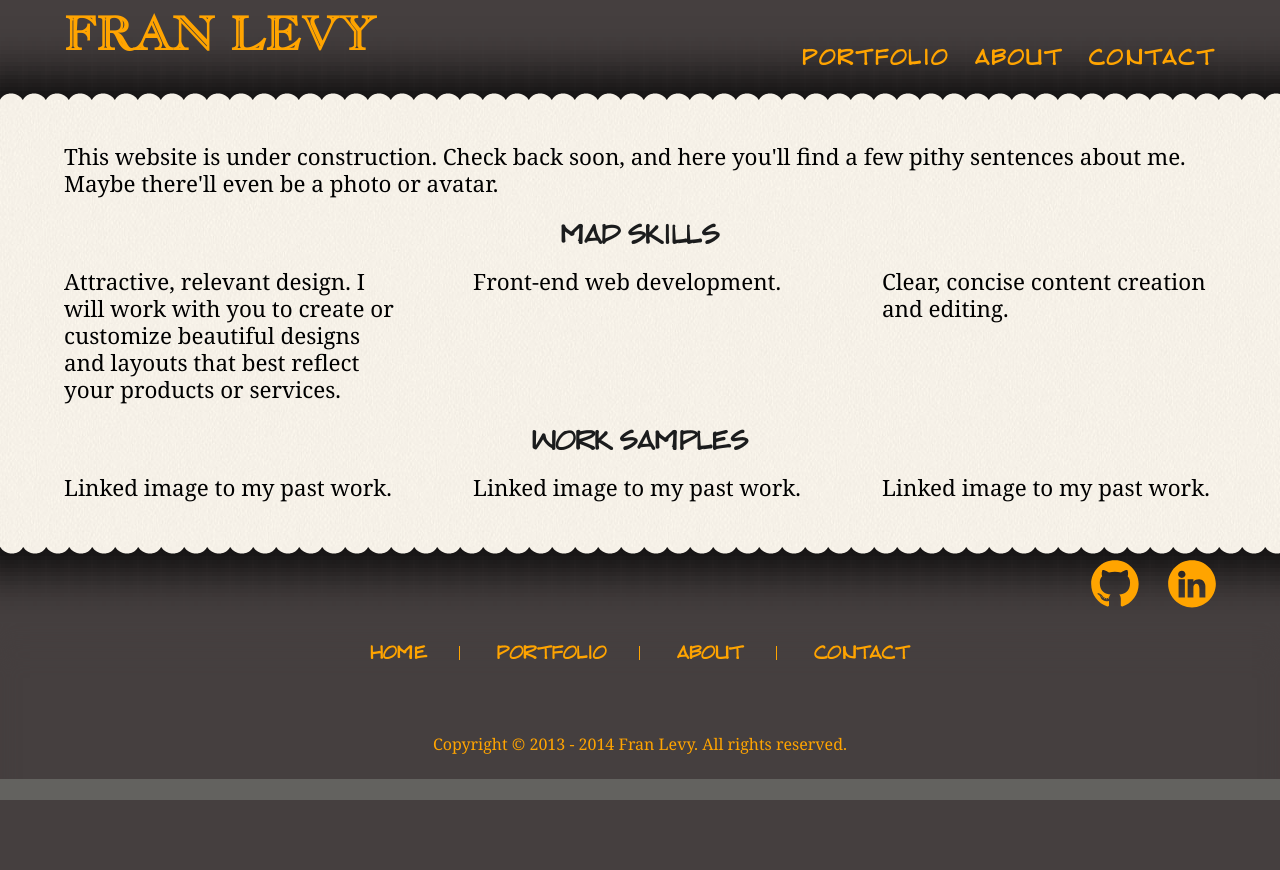
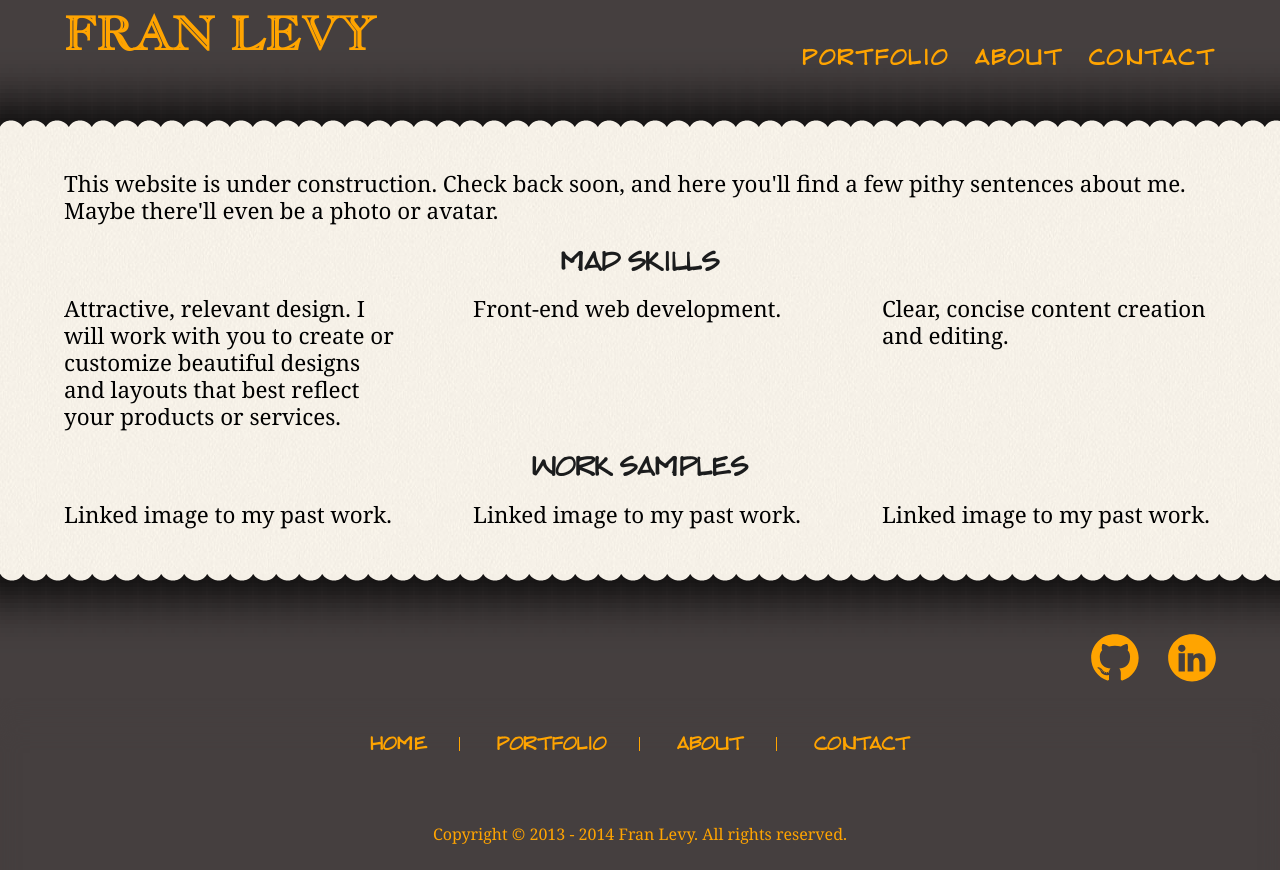
Before and after one commit to franlevy/franlevy, a PHP site: page / in a window 1280 px wide. Before the commit the page ends 800 px from the top, so only its background shows below. Run offline with PHP 8.4, Linux system fonts and the light colour scheme; some libraries are stand-ins or nearby versions.

Commit message:
Tweaking various padding and layout issues in media queries. Changed footer to dark backgroung color only.

```diff
--- a/stylesheets/global.css
+++ b/stylesheets/global.css
@@ -124,7 +124,7 @@ li {
 body {
   font-family: Georgia, Times, serif;
   font-size: 10px;
-  background: #63625f; }
+  background: #453f3f; }
 
 .container {
   margin: 0 auto;
@@ -146,6 +146,8 @@ header {
   background-color: #453f3f;
   width: 100%;
   overflow: overlay; }
+  header .container {
+    padding-bottom: 4%; }
 
 .title {
   float: left;
@@ -236,7 +238,7 @@ footer {
     padding: 0; }
 
 .social-media {
-  padding: 1rem inherit;
+  padding-top: 3rem;
   background-color: #453f3f;
   font-size: 1.5rem; }
   .social-media li {
@@ -246,19 +248,20 @@ footer {
   padding-bottom: 5%;
   font-family: "draftsmanregular";
   font-weight: bold;
-  font-size: 1.1rem;
-  line-height: 2;
-  letter-spacing: 0.025rem;
+  font-size: 1.3rem;
+  line-height: 1.7;
+  letter-spacing: 0.15rem;
   text-transform: uppercase;
-  padding-top: 1rem;
+  padding-top: 0;
   color: #1b1c1d; }
   .site-map li {
-    display: block; }
+    display: block;
+    padding-bottom: 0.5rem; }
 
 .copyright {
   padding-bottom: 1.5rem; }
   .copyright p {
-    font-size: 1rem;
+    font-size: 1.1rem;
     color: #ffa400; }
 
 /*** MEDIA QUERIES *** */
@@ -294,7 +297,7 @@ footer {
   /* footer */
   .social-media {
     text-align: right;
-    padding: 1rem inherit 0rem;
+    padding-top: 3rem;
     background-image: url("../images/background/basecamp-whiter_scallop3.png");
     background-position: top left;
     background-repeat: repeat-x; }
@@ -310,8 +313,8 @@ footer {
 
   .copyright {
     padding-bottom: 2%; } }
-/* Screen widths 650px and greater */
-@media screen and (min-width: 650px) {
+/* Screen widths 700px and greater */
+@media screen and (min-width: 700px) {
   /* general layout */
   .container {
     padding: 1.5% 5%; }
@@ -339,7 +342,7 @@ footer {
     nav a:hover, nav a:active, nav a:focus {
       color: #fdfff0; }
     nav li {
-      padding: 2% 0% 2% 3%;
+      padding: 2% 0% 0% 3%;
       display: inline-block; }
       nav li:nth-child(2) {
         padding-top: inherit;
@@ -359,17 +362,30 @@ footer {
 
   /* footer */
   .social-media {
-    padding: 2rem inherit 0%; }
+    padding-top: 3rem; }
 
+  .site-map {
+    font-family: "draftsmanregular";
+    font-weight: bold;
+    font-size: 1.1rem;
+    line-height: 2;
+    letter-spacing: 0.025rem;
+    text-transform: uppercase;
+    padding-top: 1rem;
+    color: #1b1c1d; }
     .site-map li {
-    display: inline-block; }
+      display: inline-block;
+      padding-bottom: 0rem; }
       .site-map li:last-child a {
         border: none; }
     .site-map a:link, .site-map a:visited, .site-map a:hover, .site-map a:active, .site-map a:focus {
       padding: 0 2rem;
       border-right-style: solid;
       border-right-color: #ffa400;
-    border-right-width: 0.1rem; } }
+      border-right-width: 0.1rem; }
+
+  .copyright p {
+    font-size: 1rem; } }
 /* Screen widths 800px and greater */
 @media screen and (min-width: 800px) {
   /* general layout */
@@ -382,7 +398,7 @@ footer {
 
   /* footer */
   .social-media {
-    padding: 3.5rem inherit 0%; }
+    padding-top: 3rem; }
 
   .site-map a:link, .site-map a:visited, .site-map a:hover, .site-map a:active, .site-map a:focus {
     padding: 0 2rem; } }
@@ -394,7 +410,7 @@ footer {
 
   /* footer */
   .social-media {
-    padding: 1rem inherit 0%; } }
+    padding-top: 3rem; } }
 /* General media queries */
 @viewport {
   width: extend-to-zoom;
--- a/stylesheets/sass/base/_mediaquery.sass
+++ b/stylesheets/sass/base/_mediaquery.sass
@@ -29,7 +29,7 @@
     /* footer */
     .social-media
         text-align: right
-        padding: 1rem inherit 0rem
+        padding-top: 3rem
         +bg-img($basecamp-whiter-scallopbottom, top left, repeat-x)
 
     .site-copy-wrap
@@ -45,8 +45,8 @@
             bottom: 2%
 
 
-/* Screen widths 650px and greater */
-@media screen and (min-width: 650px)
+/* Screen widths 700px and greater */
+@media screen and (min-width: 700px)
     /* general layout */
     .container
         padding: 1.5% 5%
@@ -76,7 +76,7 @@
             color: $link-hover
 
         li
-            padding: 2% 0% 2% 3%
+            padding: 2% 0% 0% 3%
             display: inline-block
 
             &:nth-child(2)
@@ -101,11 +101,15 @@
 
     /* footer */
     .social-media
-        padding: 2rem inherit 0%
+        padding-top: 3rem
 
     .site-map
+        +bold-caps(1.1rem, 2, 0.025rem, 1rem)
+
         li
             display: inline-block
+            padding-bottom: 0rem
+
 
             &:last-child a
                 border: none
@@ -117,18 +121,25 @@
                 color: $orange
             border-right-width: 0.1rem
 
+    .copyright
+        p
+            font-size: 1.0rem
+
 
 /* Screen widths 800px and greater */
 @media screen and (min-width: 800px)
     /* general layout */
     .container
         padding: 1% 5%
+
     /* navigation */
     nav
         padding-top: 1rem
+
     /* footer */
     .social-media
-        padding: 3.5rem inherit 0%
+        padding-top: 3rem
+
     .site-map
         a:link, a:visited, a:hover, a:active, a:focus
             padding: 0 2rem
@@ -139,9 +150,10 @@
     /* navigation */
     nav
         padding-top: 1rem
+
     /* footer */
     .social-media
-        padding: 1rem inherit 0%
+        padding-top: 3rem
 
 
 /* General media queries */
--- a/stylesheets/sass/base/_variables.sass
+++ b/stylesheets/sass/base/_variables.sass
@@ -37,7 +37,7 @@ $basecamp-whiter-scallopbottom: "../images/background/basecamp-whiter_scallop3.p
 $header-bg: $darker
 $nav-bg: $darker
 $section-bg: $basecamp-whiter
-$footer-bg: $lighter
+$footer-bg: $darker
 $social-bg: $darker
 $link-hover: $beige
 
--- a/stylesheets/sass/modules/_footer.sass
+++ b/stylesheets/sass/modules/_footer.sass
@@ -2,13 +2,13 @@
 
 footer
     text-align: center
-    background-color: $social-bg
+    background-color: $footer-bg
 
     .site-copy-wrap
         padding: 0
 
 .social-media
-    padding: 1rem inherit
+    padding-top: 3rem
     background-color: $social-bg
     font-size: 1.5rem
 
@@ -18,14 +18,15 @@ footer
 .site-map
     padding:
         bottom: 5%
-    +bold-caps(1.1rem, 2, 0.025rem, 1rem)
+    +bold-caps(1.3rem, 1.7, 0.15rem, 0)
 
     li
         display: block
+        padding-bottom: 0.5rem
 
 .copyright
     padding:
         bottom: 1.5rem
     p
-        font-size: 1.0rem
+        font-size: 1.1rem
         color: $orange
--- a/stylesheets/sass/modules/_header.sass
+++ b/stylesheets/sass/modules/_header.sass
@@ -4,6 +4,9 @@ header
     background-color: $header-bg
     width: 100%
     overflow: overlay
+
+    .container
+        padding-bottom: 4%
 
 .title
     float: left
```
Lines whose indentation alone changed are shown as unchanged.
